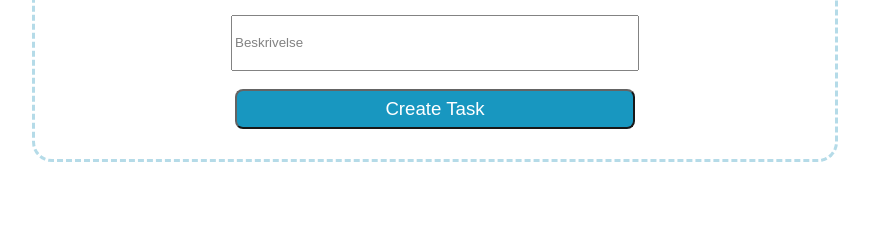
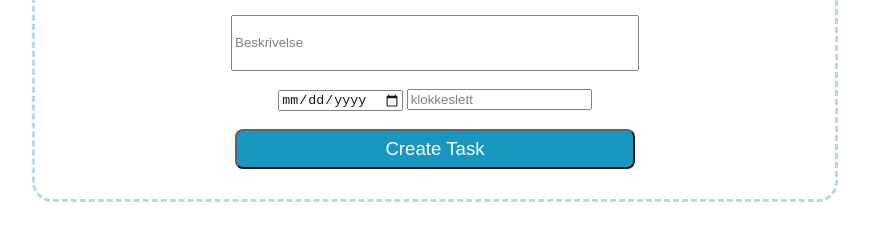
Before and after one commit to HvaSomHelst/HvaSomHelst, a website: page public/Tasks.html in a window 1280 px wide. Shown: the part 182-422 px from the top of the page, without its empty margins (292-1161 px from the left). Drawn offline with Linux system fonts and the light colour scheme.

Commit message:
la til noe
greier

```diff
--- a/public/Tasks.html
+++ b/public/Tasks.html
@@ -21,6 +21,10 @@
         <input id="Beskrivelse" placeholder="Beskrivelse" />
         <br>
         <br>
+        <input id ="dato" type="date" placeholder="dd/mm/åååå" />
+        <input id ="klokkeslett" type ="datetime" placeholder="klokkeslett" />
+        <br>
+        <br>
         <button id="btn"> Create Task </button>
 
     </div>
```
